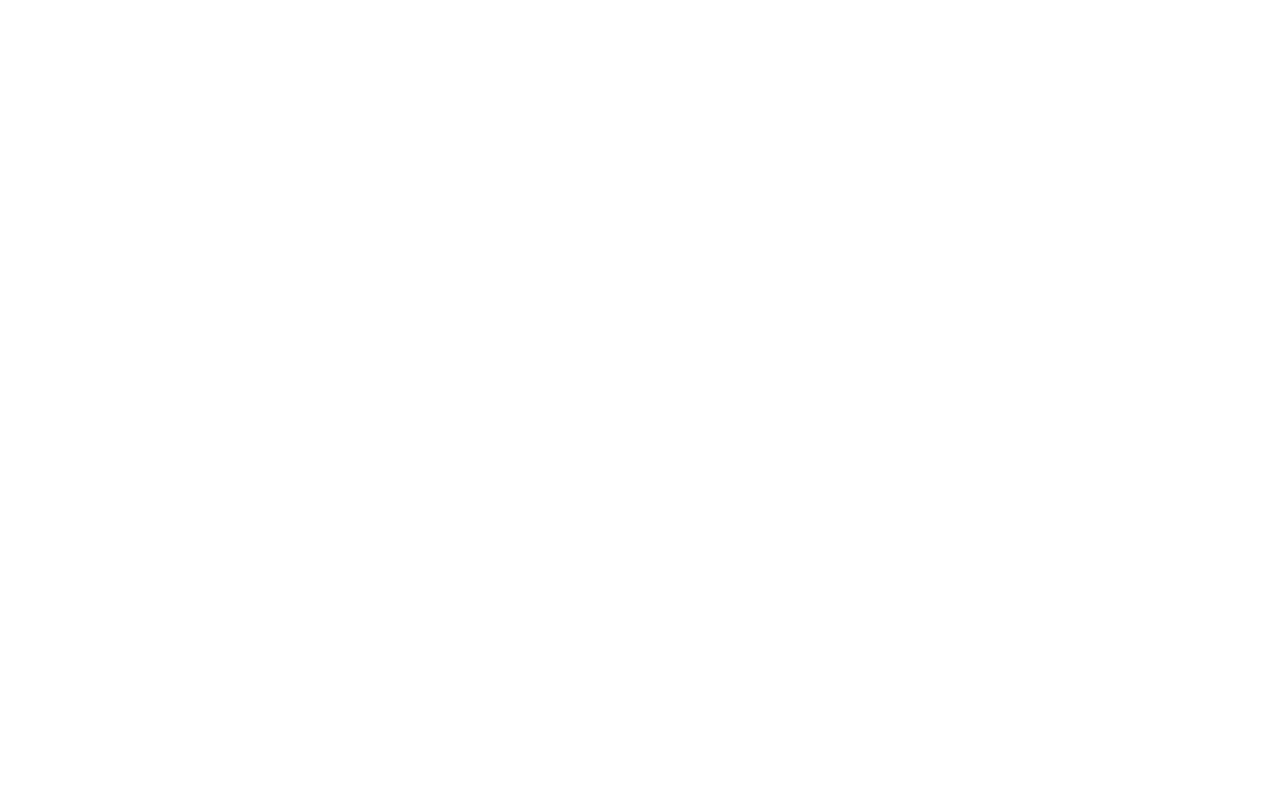
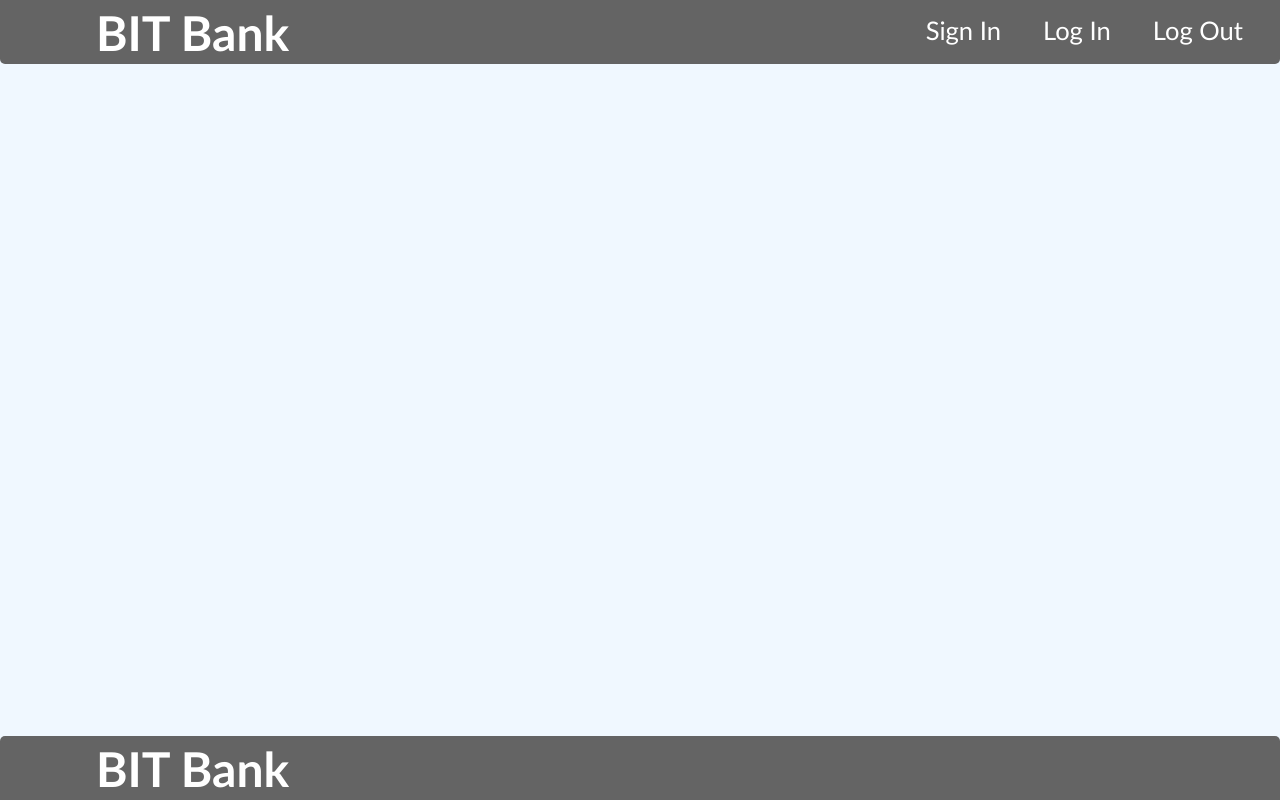
Before and after one commit to madrakas/bit_11_01_hw_bank_v1, a PHP site: page / in a window 1280 px wide. Before the commit the page is empty. Run offline with PHP 8.4, Linux system fonts and the light colour scheme.

Commit message:
Initial design

```diff
--- a/css/main.css
+++ b/css/main.css
@@ -0,0 +1,100 @@
+body, body * {
+    margin: 0;
+    padding: 0;
+    vertical-align: top;
+    box-sizing: border-box;
+}
+
+body {
+    margin: 0;
+    font-family: 'Gill Sans', 'Gill Sans MT', Calibri, 'Trebuchet MS', sans-serif;
+    display: flex;
+    flex-direction: column;
+    min-height: 100vh;
+    background-color: aliceblue;
+}
+
+/* Header */
+
+header {
+    display: flex;
+    flex-direction: row;
+    align-items: flex-start;
+    width: 100;
+    height: 4rem;
+    border: none;
+    background-color: rgb(100, 100, 100);
+    border-bottom-left-radius: 5px;
+    border-bottom-right-radius: 5px;
+    color: white;
+}
+
+header .logo, footer .logo{
+    display: flex;
+    flex-direction: row;
+    align-items: center;
+    justify-content: flex-start;
+    width: 50%;
+    height: 100%;
+    padding-left: 6rem;
+    font-weight: 600;
+    font-size: 3rem;
+}
+
+header .user_menu {
+    display: flex;
+    flex-direction: row;
+    align-items: center;
+    justify-content: flex-end;
+    width: 50%;
+    height: 100%;
+    padding-right: 2rem;
+    list-style-type: none;
+    gap: 2rem;
+}
+
+header .user_menu li{
+    display: flex;
+    align-items: center;
+    justify-content: center;
+    height: 100%;
+    padding: 0 5px;
+    font-size: 1.6rem;
+    border-bottom: 4px solid transparent;
+}
+
+header .user_menu li:hover{
+    background-color: white;
+    color: black;
+    border-bottom: 4px solid black;
+}
+
+header .user_menu li:hover a{
+    color: black;
+}
+
+header a {
+    color: white;
+    text-decoration: none;
+}
+
+/* content */
+content{
+    width: 100%;
+    min-height: calc(100vh - 8rem);
+}
+
+/* footer */
+
+footer {
+    display: flex;
+    flex-direction: row;
+    align-items: flex-start;
+    width: 100;
+    height: 4rem;
+    border: none;
+    background-color: rgb(100, 100, 100);
+    border-top-left-radius: 5px;
+    border-top-right-radius: 5px;
+    color: white;
+}
--- a/index.php
+++ b/index.php
@@ -1,12 +1,4 @@
-<!DOCTYPE html>
-<html lang="en">
-<head>
-    <meta charset="UTF-8">
-    <meta name="viewport" content="width=device-width, initial-scale=1.0">
-    <link rel="stylesheet" href="./css/main.css">
-    <title>Bit Bank</title>
-</head>
-<body>
-
-</body>
-</html>
+<?php
+require(__DIR__ .'/parts/header.php');
+require(__DIR__ .'/parts/content.php');
+require(__DIR__ .'/parts/footer.php');
--- /dev/null
+++ b/parts/content.php
@@ -0,0 +1 @@
+<content></content>
--- /dev/null
+++ b/parts/footer.php
@@ -0,0 +1,7 @@
+<footer>
+        <div class="logo">
+            BIT Bank
+        </div>
+    </footer>
+</body>
+</html>
--- /dev/null
+++ b/parts/header.php
@@ -0,0 +1,20 @@
+<!DOCTYPE html>
+<html lang="en">
+<head>
+    <meta charset="UTF-8">
+    <meta name="viewport" content="width=device-width, initial-scale=1.0">
+    <link rel="stylesheet" href="./css/main.css">
+    <title>Bit Bank</title>
+</head>
+<body>
+    <header>
+        <div class="logo">
+            BIT Bank
+        </div>
+
+        <ul class="user_menu">
+            <li><a href="/user/signin.php">Sign In</a></li>
+            <li><a href="/user/login.php">Log In</a></li>
+            <li><a href="/user/logout.php">Log Out</a></li>
+        </ul>
+    </header>
```
